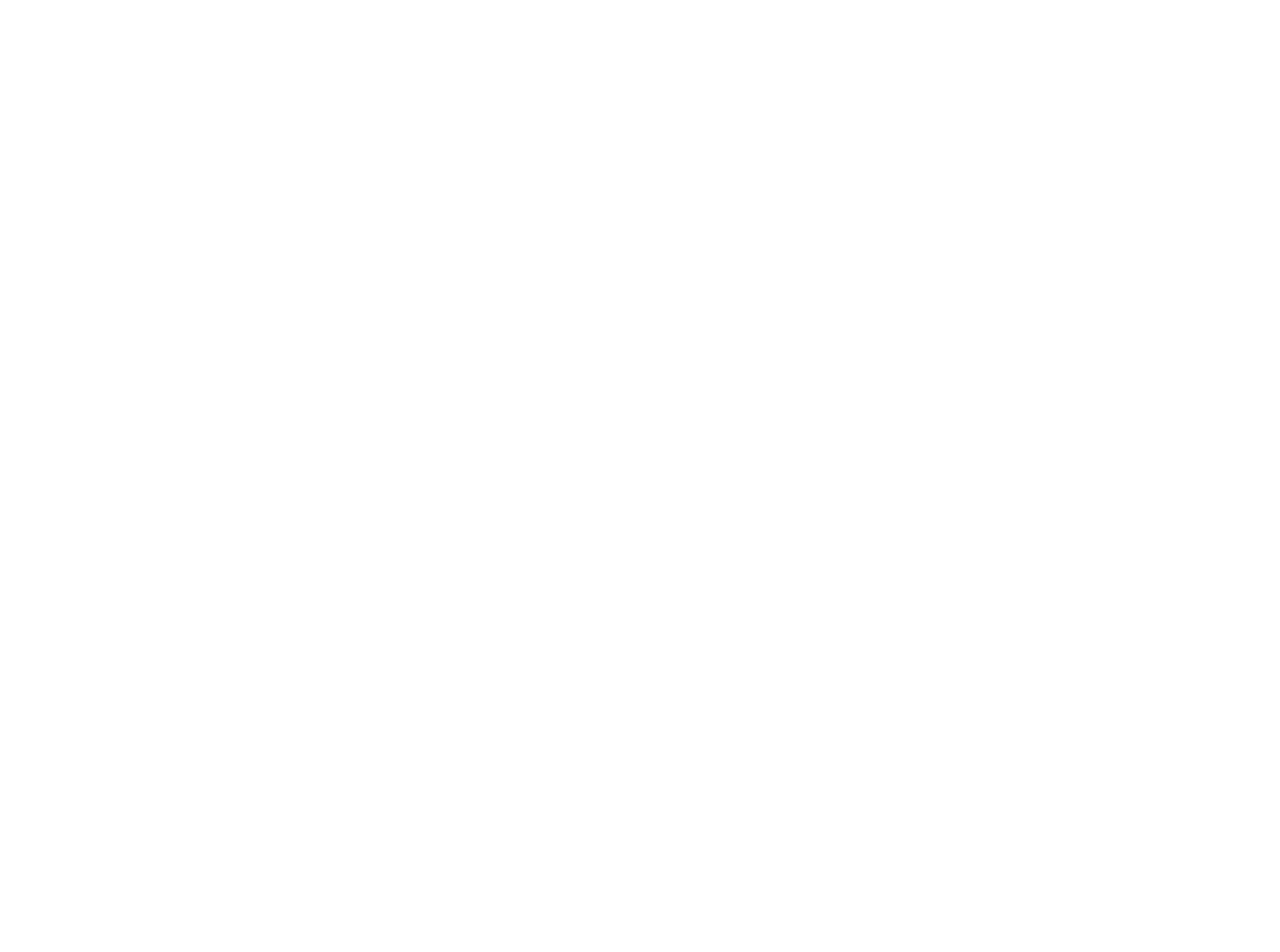
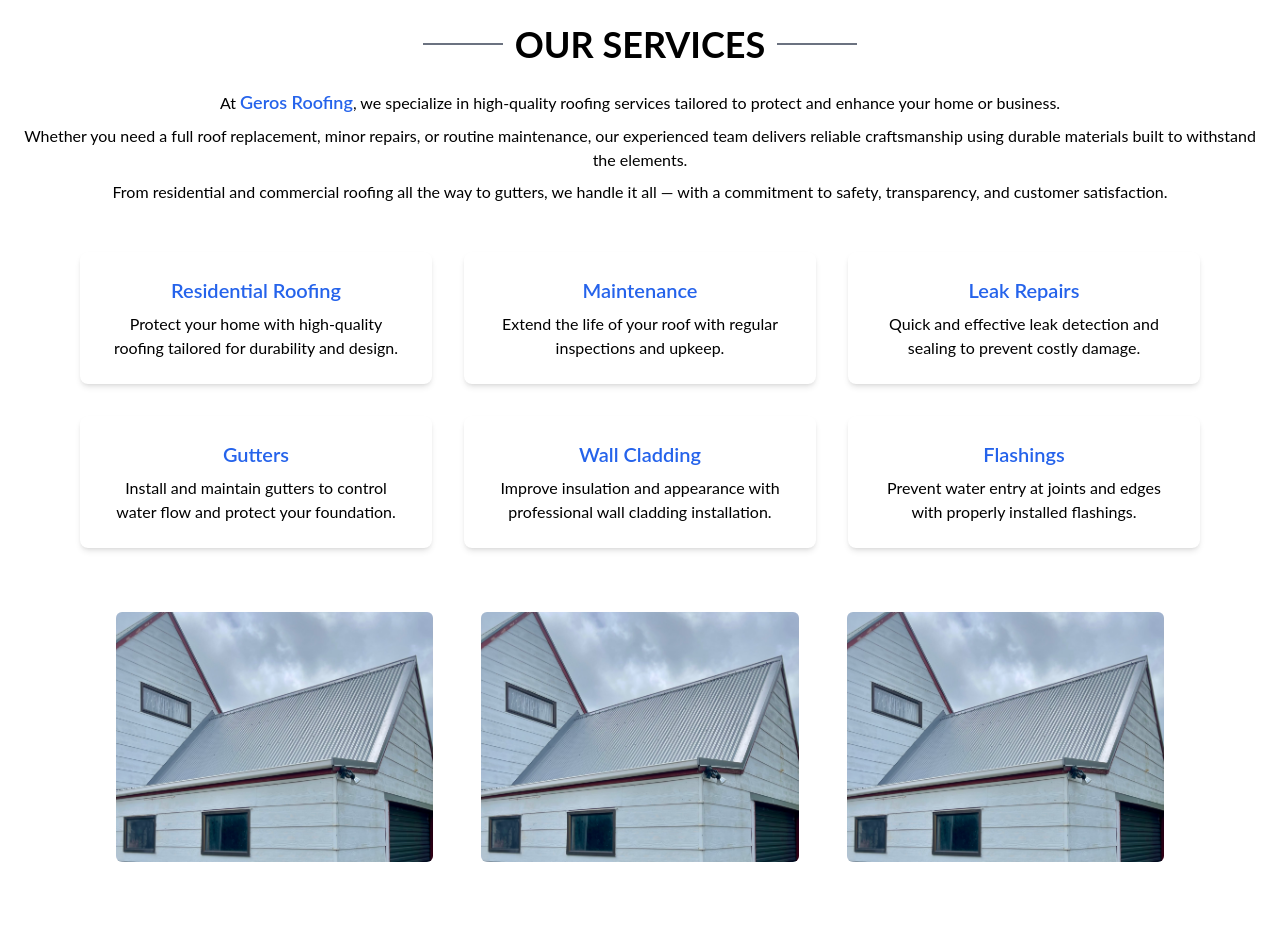
Before and after one commit to callum-bromley/Personal-Project, a React (Vite) app: page /services in a window 1280 px wide. Shown: the part 860-1812 px from the top of the page. Before the commit the page ends 816 px from the top, so only its background shows below. Built offline with nearby package versions, Linux system fonts and the light colour scheme.

Commit message:
styling to services page

```diff
--- a/client/Pages/Services.tsx
+++ b/client/Pages/Services.tsx
@@ -3,6 +3,8 @@
 import { FaFacebookF, FaGoogle } from "react-icons/fa";
 import { toast, ToastContainer } from "react-toastify";
 import "react-toastify/dist/ReactToastify.css";
+import Footer from "../components/Footer";
+import { FooterLogo } from "../components/FooterLogo";
 
 export default function Services() {
   const [result, setResult] = React.useState("");
@@ -145,6 +147,113 @@
         </div>
         <ToastContainer />
       </section>
+      <h1 className="text-white">/</h1>
+      <div className="additional-info" style={{ padding: '20px', textAlign: 'center' }}>
+        <h1 className="text-white">/</h1>
+        <div className="flex items-center justify-center">
+          <div className="w-[80px] h-[2px] bg-gray-500"></div>
+          <span className="mx-3 text-4xl font-bold text-black-500">OUR SERVICES</span>
+          <div className="w-[80px] h-[2px] bg-gray-500"></div>
+        </div>
+        <h1 className="text-white">/</h1>
+
+        <div className=" text-md">
+  <div>
+    At <span className="text-blue-600 font-semibold text-lg">Geros Roofing</span>, we specialize in high-quality roofing services tailored to protect and enhance your home or business.
+  </div>
+  <div className="mt-2">
+    Whether you need a full roof replacement, minor repairs, or routine maintenance, our experienced team delivers reliable craftsmanship using durable materials built to withstand the elements.
+  </div>
+  <div className="mt-2">
+    From residential and commercial roofing all the way to gutters, we handle it all — with a commitment to safety, transparency, and customer satisfaction.
+  </div>
+</div>
+
+<section className="max-w-6xl mx-auto px-4 py-12">
+  <div className="grid md:grid-cols-2 lg:grid-cols-3 gap-8">
+
+    {/* Residential Roofing */}
+    <a href="/services/residential" className="block">
+      <div className="bg-white shadow-md p-6 rounded-lg hover:scale-105 transform transition-all duration-300 cursor-pointer">
+        <h3 className="text-xl font-semibold mb-2 text-blue-600">Residential Roofing</h3>
+        <p>Protect your home with high-quality roofing tailored for durability and design.</p>
+      </div>
+    </a>
+
+    {/* Maintenance */}
+    <a href="/services/maintenance" className="block">
+      <div className="bg-white shadow-md p-6 rounded-lg hover:scale-105 transform transition-all duration-300 cursor-pointer">
+        <h3 className="text-xl font-semibold mb-2 text-blue-600">Maintenance</h3>
+        <p>Extend the life of your roof with regular inspections and upkeep.</p>
+      </div>
+    </a>
+
+    {/* Leak Repairs */}
+    <a href="/services/leakrepairs" className="block">
+      <div className="bg-white shadow-md p-6 rounded-lg hover:scale-105 transform transition-all duration-300 cursor-pointer">
+        <h3 className="text-xl font-semibold mb-2 text-blue-600">Leak Repairs</h3>
+        <p>Quick and effective leak detection and sealing to prevent costly damage.</p>
+      </div>
+    </a>
+
+    {/* Gutters */}
+    <a href="/services/gutters" className="block">
+      <div className="bg-white shadow-md p-6 rounded-lg hover:scale-105 transform transition-all duration-300 cursor-pointer">
+        <h3 className="text-xl font-semibold mb-2 text-blue-600">Gutters</h3>
+        <p>Install and maintain gutters to control water flow and protect your foundation.</p>
+      </div>
+    </a>
+
+    {/* Wall Cladding */}
+    <a href="/services/wallcladding" className="block">
+      <div className="bg-white shadow-md p-6 rounded-lg hover:scale-105 transform transition-all duration-300 cursor-pointer">
+        <h3 className="text-xl font-semibold mb-2 text-blue-600">Wall Cladding</h3>
+        <p>Improve insulation and appearance with professional wall cladding installation.</p>
+      </div>
+    </a>
+
+    {/* Flashings */}
+    <a href="/services/flashings" className="block">
+      <div className="bg-white shadow-md p-6 rounded-lg hover:scale-105 transform transition-all duration-300 cursor-pointer">
+        <h3 className="text-xl font-semibold mb-2 text-blue-600">Flashings</h3>
+        <p>Prevent water entry at joints and edges with properly installed flashings.</p>
+      </div>
+    </a>
+
+  </div>
+</section>
+
+
+<div className="px-24 mt-4 relative">
+
+  <div className="grid grid-cols-3 gap-12">
+
+    <img src="/images/maera4.jpeg" alt="Photo1" className="w-full rounded-md" />
+    <img src="/images/maera4.jpeg" alt="Photo2" className="w-full rounded-md" />
+    <img src="/images/maera4.jpeg" alt="Photo3" className="w-full rounded-md" />
+
     </div>
+    </div>
+    <h1 className="text-white">/</h1>
+
+    <h1 className="text-white">/</h1>
+
+    <h1 className="text-white">/</h1>
+
+
+    </div>
+    <div className="about-section">
+            <FooterLogo />
+          </div>
+    <div className="about-section">
+        <Footer />
+      </div>
+
+      <div className="flex w-full bg-black p-4 justify-center text-white text-sm">
+
+   <p>© 2025 Geros Roofing - Website by <a href="https://www.linkedin.com/in/callum-bromley-78bab3362/" className="underline" target="_blank" rel="noopener noreferrer" >Callum Bromley</a></p>
+    </div>
+    </div>
+
   );
 }
```
